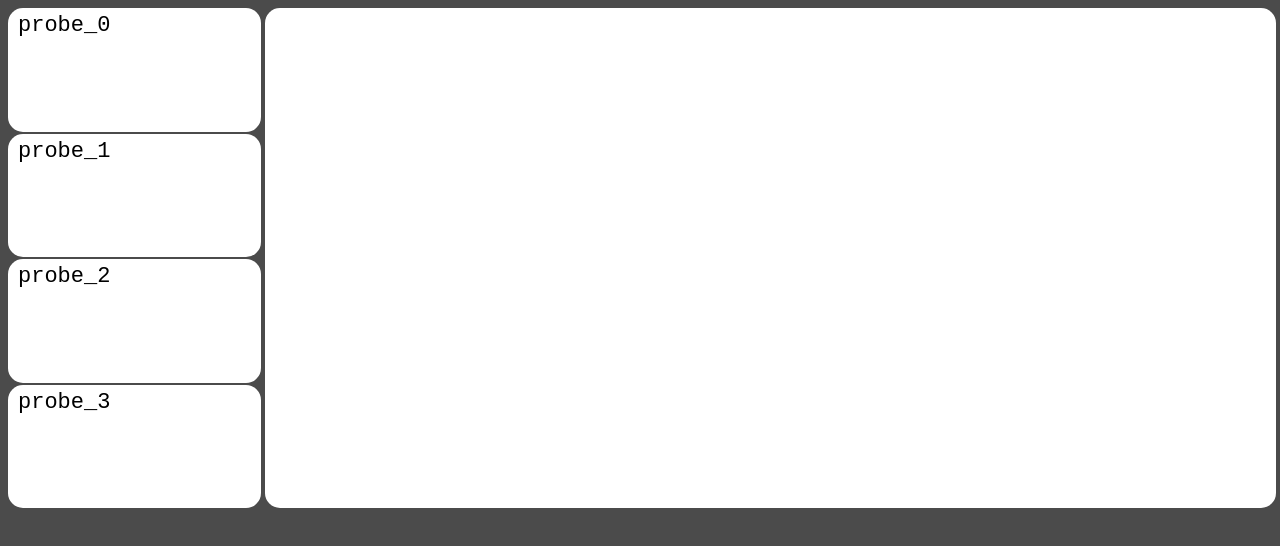
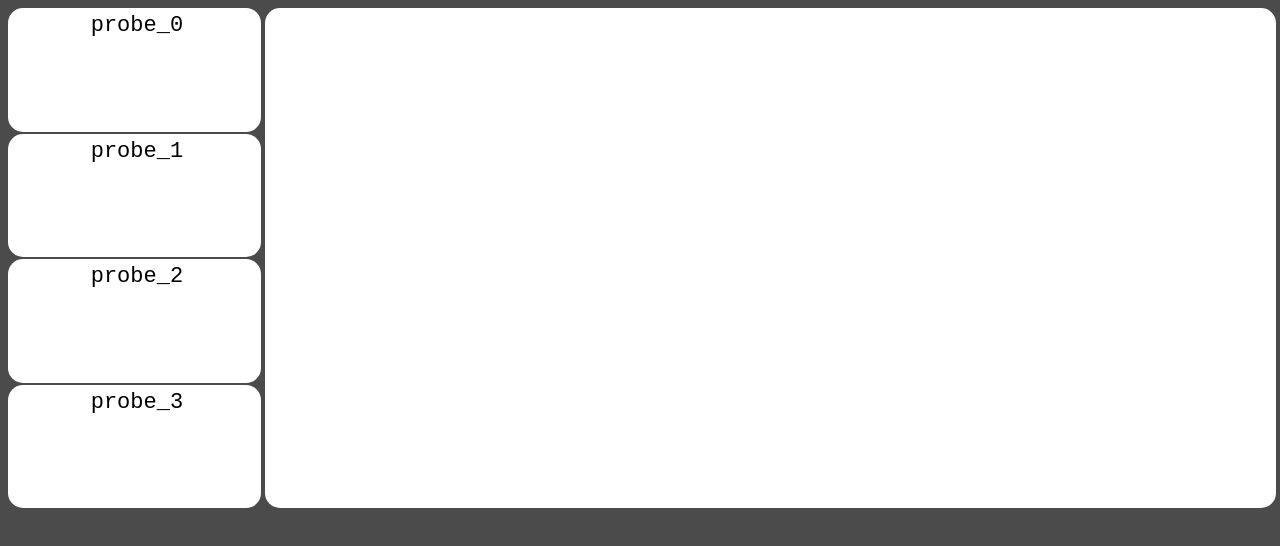
Before and after one commit to skarfacegc/Probeinator, a plain HTML site: page data/index.html in a window 1280 px wide. Drawn offline with nearby package versions, Linux system fonts and the light colour scheme; no server answers.

Commit message:
Improve card alignment

```diff
--- a/data/index.html
+++ b/data/index.html
@@ -13,17 +13,18 @@
             border-radius: 15px;
             padding: 5px;
             display: flex;
+            flex-direction:column;
             align-items: center;
         }
         .name {
             font-family: 'Courier New', Courier, monospace;
             font-size: 22px;
             padding-left: 5px;
-            align-self: start;
         }
         .temp {
             font-family: 'Courier New', Courier, monospace;
             font-size: 24px;
+            padding-top: 1em;
             font-weight: bold;
             text-align: center;
         }
```
